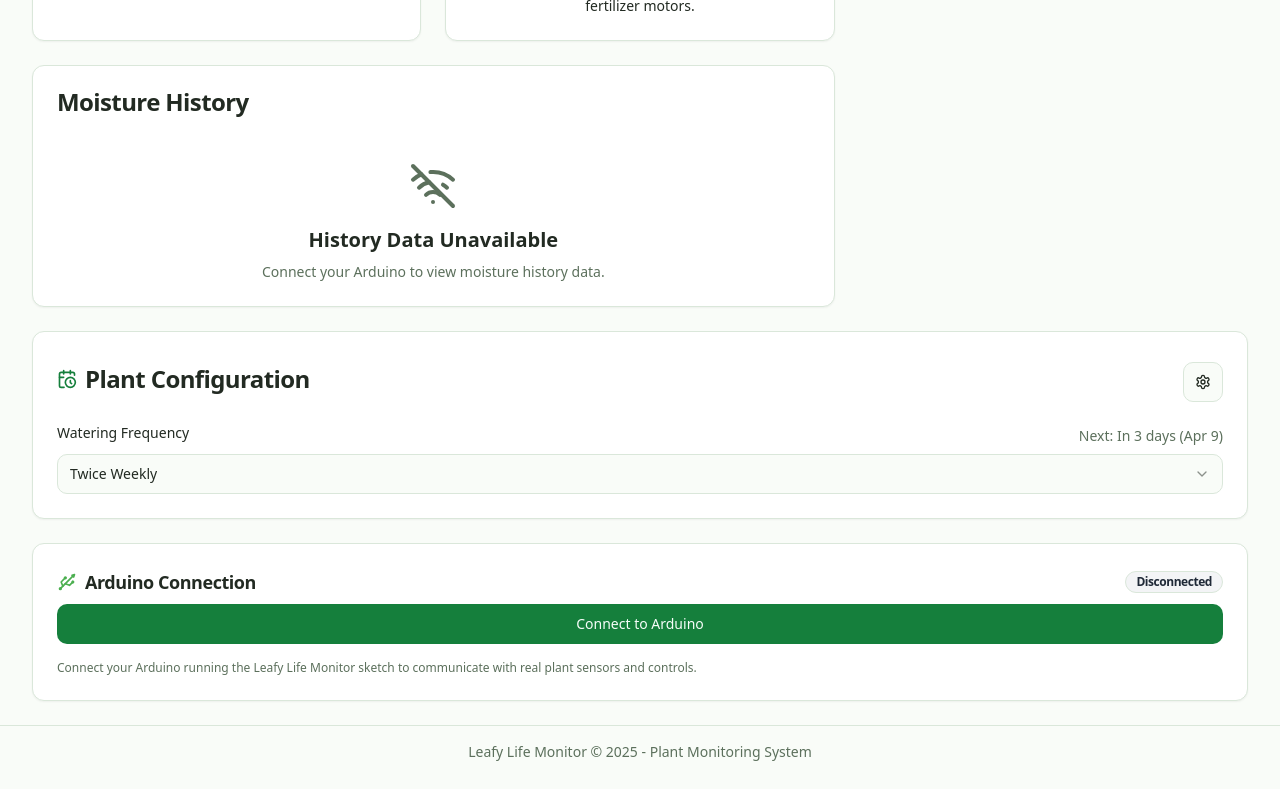
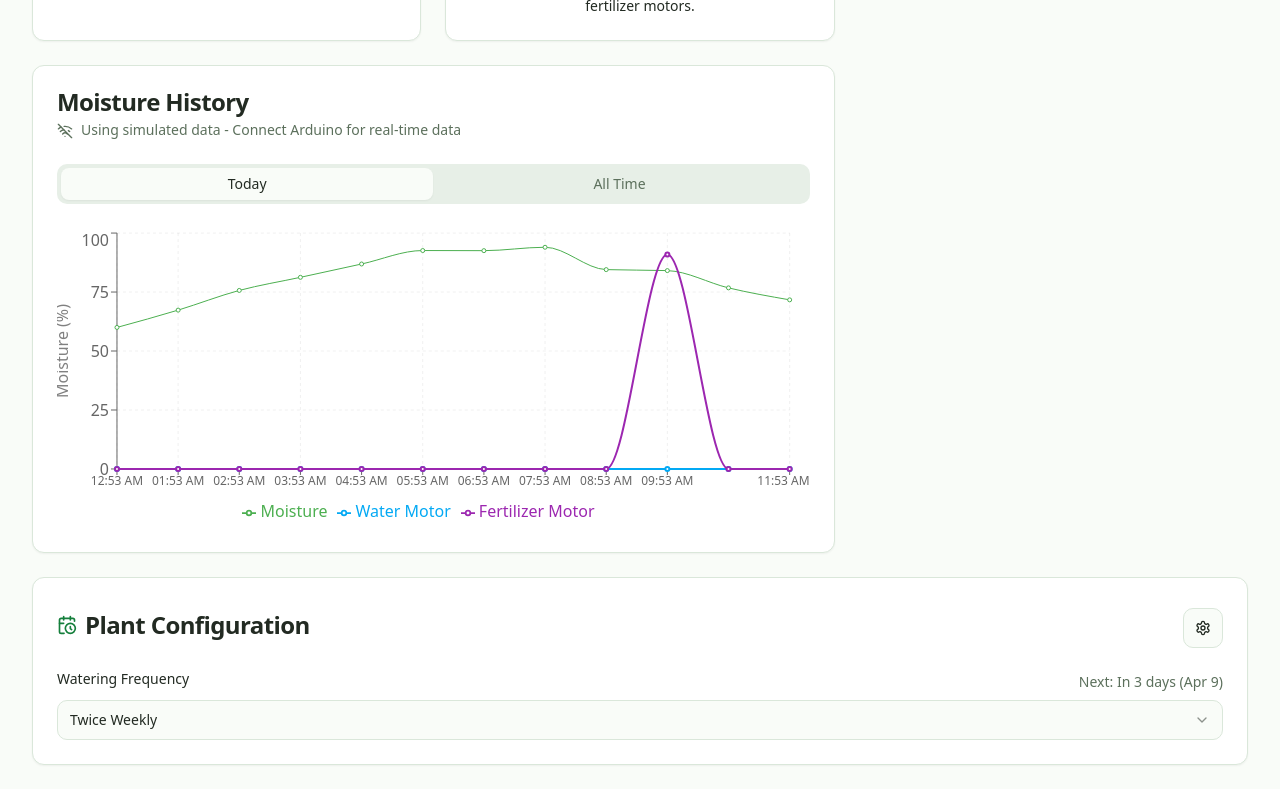
Before and after one commit to ABHILASHR0Y/leafy-life-monitor, a React (Vite) app: page / in a window 1280 px wide. Shown: the part 760-1549 px from the top of the page. Built offline with nearby package versions, Linux system fonts and the light colour scheme.

Commit message:
Fix: Show history chart when disconnected
Show moisture history chart even when Arduino is not connected.

```diff
--- a/src/components/Dashboard.tsx
+++ b/src/components/Dashboard.tsx
@@ -33,7 +33,9 @@ const Dashboard: React.FC = () => {
 
   // Update plant data hook when Arduino connection changes
   useEffect(() => {
-    setUseSimulation(false); // Disable simulation when Arduino status changes
+    // Toggle simulation on/off based on Arduino connection
+    // If not connected, we use simulation data
+    setUseSimulation(!isArduinoConnected);
   }, [isArduinoConnected, setUseSimulation]);
 
   // Handle real data from Arduino
--- a/src/components/HistoryChart.tsx
+++ b/src/components/HistoryChart.tsx
@@ -18,24 +18,6 @@ interface HistoryChartProps {
 }
 
 const HistoryChart: React.FC<HistoryChartProps> = ({ data, isArduinoConnected }) => {
-  // If not connected to Arduino, show disconnected state
-  if (!isArduinoConnected) {
-    return (
-      <Card className="col-span-2">
-        <CardHeader>
-          <CardTitle>Moisture History</CardTitle>
-        </CardHeader>
-        <CardContent className="flex flex-col items-center justify-center p-6 text-center">
-          <WifiOff className="h-12 w-12 text-muted-foreground mb-4" />
-          <h3 className="text-xl font-semibold mb-2">History Data Unavailable</h3>
-          <p className="text-sm text-muted-foreground">
-            Connect your Arduino to view moisture history data.
-          </p>
-        </CardContent>
-      </Card>
-    );
-  }
-
   // Format data for the chart
   const chartData = useMemo(() => {
     return data.map(point => ({
@@ -79,10 +61,17 @@ const HistoryChart: React.FC<HistoryChartProps> = ({ data, isArduinoConnected })
     return null;
   };
 
+  // Show chart with real or simulated data
   return (
     <Card className="col-span-2">
       <CardHeader>
         <CardTitle>Moisture History</CardTitle>
+        {!isArduinoConnected && (
+          <p className="text-sm text-muted-foreground">
+            <WifiOff className="h-4 w-4 inline-block mr-2" />
+            Using simulated data - Connect Arduino for real-time data
+          </p>
+        )}
       </CardHeader>
       <CardContent>
         <Tabs defaultValue="today">
--- a/src/hooks/usePlantData.tsx
+++ b/src/hooks/usePlantData.tsx
@@ -48,7 +48,7 @@ export function usePlantData() {
     historyData: []
   });
 
-  const [useSimulation, setUseSimulation] = useState(false); // Disabled simulation by default
+  const [useSimulation, setUseSimulation] = useState(true); // Enable simulation by default
 
   // Function to update data from Arduino readings
   const updateFromArduino = useCallback((arduinoData: any) => {
@@ -113,8 +113,8 @@ export function usePlantData() {
 
   // Generate mock historical data
   useEffect(() => {
-    if (!useSimulation) return; // Skip simulation if using real data
-
+    // Generate simulation data even if we're using real data
+    // so we always have something to show
     const now = new Date();
     const history = [];
 
@@ -140,7 +140,13 @@ export function usePlantData() {
       });
     }
 
-    setData(prev => ({ ...prev, historyData: history }));
+    // Only update if historyData is empty or useSimulation is true
+    setData(prev => {
+      if (prev.historyData.length === 0 || useSimulation) {
+        return { ...prev, historyData: history };
+      }
+      return prev;
+    });
   }, [useSimulation]);
 
   // Simulate real-time moisture fluctuations
```
